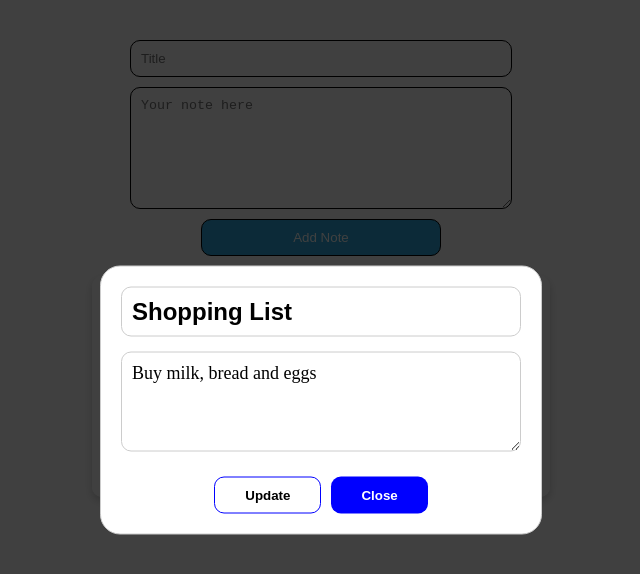
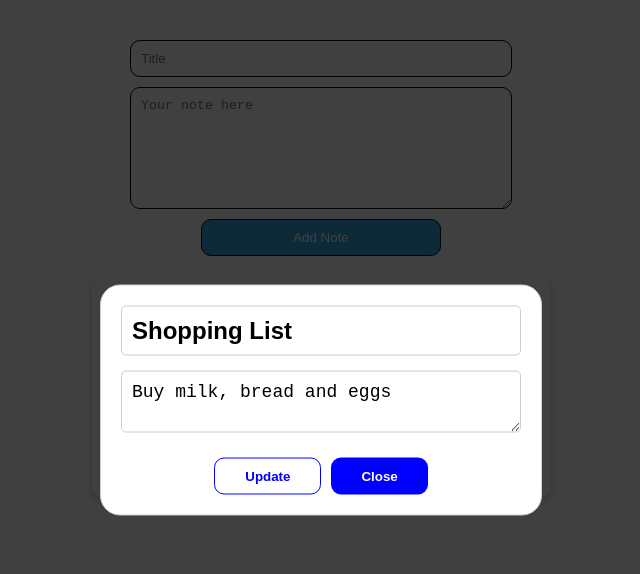
Before and after one commit to TOMLUCA7/QuickNotes, a React (Vite) app: page / in a window 1280 px wide. Both pictures are taken after a click on the element 523 px from the left and 386 px from the top of the page. Shown: the top 574 px of the page, without its empty margins (319-959 px from the left). Built offline with nearby package versions, Linux system fonts and the light colour scheme.

Commit message:
refactor: Migrate inline styles to dedicated CSS files for `NotesList`, `AddNote`, and `EditNoteFields`, and remove the `EditNote` component.

```diff
--- a/components/AddNote/AddNote.css
+++ b/components/AddNote/AddNote.css
@@ -0,0 +1,33 @@
+.add-note-container {
+    flex-direction: column;
+    display: flex;
+    align-items: center;
+    justify-content: center;
+}
+
+.add-note-title {
+    width: 30%;
+    padding: 10px;
+    margin-bottom: 10px;
+    border-radius: 10px;
+    border: 1px solid black;
+}
+
+.add-note-text {
+    width: 30%;
+    height: 100px;
+    padding: 10px;
+    margin-bottom: 10px;
+    border-radius: 10px;
+    border: 1px solid black;
+}
+
+.add-note-button {
+    width: 20%;
+    padding: 10px;
+    margin-bottom: 10px;
+    border-radius: 10px;
+    background-color: #119dd9de;
+    color: white;
+    border: 1px solid black;
+}
--- a/components/AddNote/AddNote.jsx
+++ b/components/AddNote/AddNote.jsx
@@ -1,4 +1,5 @@
-import React, {useState} from 'react'
+import {useState} from 'react'
+import './AddNote.css'
 
 const AddNote = ({addNote}) => {
   const [title, setTitle] = useState('');
@@ -12,10 +13,27 @@ const AddNote = ({addNote}) => {
 
 
   return (
-    <div style={{flexDirection: 'column', display: 'flex', alignItems: 'center', justifyContent: 'center'}}>
-      <input style={{width: '30%', padding: '10px', marginBottom: '10px', borderRadius: '10px', border: '1px solid black'}} type="text" placeholder='Title' value={title} onChange={(e) => setTitle(e.target.value)} />
-      <textarea style={{width: '30%', height: '100px', padding: '10px', marginBottom: '10px', borderRadius: '10px', border: '1px solid black'}} type="text" placeholder='Your note here' value={text} onChange={(e) => setText(e.target.value)} />
-      <button onClick={handleAddClick} style={{width: '20%', padding: '10px', marginBottom: '10px', borderRadius: '10px', backgroundColor: '#119dd9de', color: 'white', border: '1px solid black'}} >Add Note</button>
+    <div className='add-note-container'>
+      <input
+        className='add-note-title'
+        type="text"
+        placeholder='Title'
+        value={title}
+        onChange={(e) => setTitle(e.target.value)}
+      />
+      <textarea
+        className='add-note-text'
+        type="text"
+        placeholder='Your note here'
+        value={text}
+        onChange={(e) => setText(e.target.value)}
+      />
+      <button
+        className='add-note-button'
+        onClick={handleAddClick}
+      >
+        Add Note
+      </button>
     </div>
   )
 }
--- a/components/EditNoteFields/EditNoteFields.css
+++ b/components/EditNoteFields/EditNoteFields.css
@@ -0,0 +1,20 @@
+.edit-note-fields-container {
+    display: flex;
+    flex-direction: column;
+    gap: 15px;
+}
+
+.edit-note-fields-title {
+    font-size: 24px;
+    font-weight: bold;
+    padding: 10px;
+    border: 1px solid #ccc;
+    border-radius: 5px;
+}
+
+.edit-note-fields-text {
+    font-size: 18px;
+    padding: 10px;
+    border: 1px solid #ccc;
+    border-radius: 5px;
+}
--- a/components/EditNoteFields/EditNoteFields.jsx
+++ b/components/EditNoteFields/EditNoteFields.jsx
@@ -1,38 +1,19 @@
-import React from 'react'
+import './EditNoteFields.css'
 
 const EditNoteFields = ({editTitle, editText, setEditTitle, setEditText}) => {
   return (
-    <div style={{ display: 'flex', flexDirection: 'column', gap: '15px' }}>
+    <div className='edit-note-fields-container'>
         <input
           type="text"
           value={editTitle}
           onChange={(e) => setEditTitle(e.target.value)}
-              style={{
-                fontSize: '24px',
-                fontWeight: 'bold',
-                padding: '10px',
-                borderRadius: '10px',
-                border: '1px solid #ccc',
-                width: '100%',
-                boxSizing: 'border-box'
-              }}
+          className='edit-note-fields-title'
         />
 
-            {/* Text Area */}
         <textarea
           value={editText}
           onChange={(e) => setEditText(e.target.value)}
-              style={{
-                fontSize: '18px',
-                padding: '10px',
-                borderRadius: '10px',
-                border: '1px solid #ccc',
-                width: '100%',
-                minHeight: '100px',
-                fontFamily: 'inherit',
-                resize: 'vertical',
-                boxSizing: 'border-box'
-              }}
+          className='edit-note-fields-text'
         />
     </div>
   )
--- a/components/Note/Note.jsx
+++ b/components/Note/Note.jsx
@@ -1,4 +1,3 @@
-import React from 'react'
 import NotesList from '../NotesList/NotesList'
 
 const Note = ({notes, deleteNote, updateNote}) => {
--- a/components/NotesList/NotesList.css
+++ b/components/NotesList/NotesList.css
@@ -0,0 +1,88 @@
+.notes-list-container {
+    flex-wrap: wrap;
+    flex-direction: row;
+    gap: 10px;
+    display: flex;
+    align-items: center;
+    justify-content: center;
+    padding: 10px;
+    margin-bottom: 5px;
+}
+
+.notes-list-note {
+    cursor: pointer;
+    flex-direction: column;
+    display: flex;
+    align-items: center;
+    justify-content: center;
+    border: 2px solid white;
+    border-radius: 10px;
+    padding: 10px;
+    gap: 10px;
+    width: 200px;
+    box-shadow: 0 4px 8px 0 rgba(0, 0, 0, 0.2);
+}
+
+.notes-list-note-text {
+    color: #119dd9de;
+    overflow: hidden;
+    text-overflow: ellipsis;
+    white-space: nowrap;
+    width: 100%;
+}
+
+.notes-list-note-delete-button {
+    background-color: #d64a4aea;
+    border: 2px solid white;
+    border-radius: 10px;
+    color: white;
+    width: 100px;
+    height: 30px;
+    cursor: pointer;
+}
+
+
+/* Modal */
+
+.modal-content {
+    display: flex;
+    flex-direction: column;
+    gap: 15px;
+}
+
+.modal-buttons {
+    display: flex;
+    justify-content: center;
+    gap: 10px;
+    margin-top: 10px;
+}
+
+/* Update Button */
+.modal-buttons button {
+    padding: 10px 30px;
+    border-radius: 10px;
+    background-color: white;
+    color: blue;
+    border: 1px solid blue;
+    cursor: pointer;
+    font-weight: bold;
+}
+
+.modal-buttons button:hover {
+    background-color: rgb(116, 203, 116);
+    color: white;
+    border: 1px solid rgb(116, 203, 116);
+}
+
+/* Close Button */
+.modal-buttons button:last-child {
+    background-color: blue;
+    color: white;
+    border: none;
+}
+
+.modal-buttons button:last-child:hover {
+    background-color: white;
+    color: rgb(124, 124, 124);
+    border: 1px solid rgb(124, 124, 124);
+}
--- a/components/NotesList/NotesList.jsx
+++ b/components/NotesList/NotesList.jsx
@@ -1,6 +1,7 @@
-import React, { useState } from 'react'
+import { useState } from 'react'
 import Modal from 'react-modal';
 import EditNoteFields from '../EditNoteFields/EditNoteFields';
+import './NotesList.css'
 
 const NotesList = ({notes, deleteNote, updateNote}) => {
   const [modalIsOpen, setIsOpen] = useState(false);
@@ -22,21 +23,21 @@ const NotesList = ({notes, deleteNote, updateNote}) => {
 
 
   return (
-    <div style={{ flexWrap: 'wrap', flexDirection: 'row', gap: '10px', display: 'flex', alignItems: 'center', justifyContent: 'center', padding: '10px', marginBottom: '5px' }}>
+    <div className='notes-list-container'>
       {notes.map(note => (
         <div
           key={note.id}
           // לחיצה על הכרטיס תפתח את המודל
           onClick={() => openModal(note)}
-          style={{ cursor: 'pointer', flexDirection: 'column', display: 'flex', alignItems: 'center', justifyContent: 'center', border: '2px solid white', borderRadius: '10px', padding: '10px', gap: '10px', width: '200px', boxShadow: '0 4px 8px 0 rgba(0, 0, 0, 0.2)' }}
+          className='notes-list-note'
         >
           <h5>{new Date().toDateString()}</h5>
           <h2 style={{ margin: 0 }}>{note.title}</h2>
-          <p style={{ color: "#119dd9de", overflow: 'hidden', textOverflow: 'ellipsis', whiteSpace: 'nowrap', width: '100%' }}>
+          <p className='notes-list-note-text'>
             {note.text}
           </p>
           <button
-            style={{ backgroundColor: '#d64a4aea',border: '2px solid white', borderRadius: '10px', color: 'white', width: '100px', height: '30px', cursor: 'pointer' }}
+            className='notes-list-note-delete-button'
             onClick={(e) => {
               e.stopPropagation();
               deleteNote(note.id);
@@ -61,23 +62,20 @@ const NotesList = ({notes, deleteNote, updateNote}) => {
         }}
       >
         {selectedNote && (
-          <div style={{ display: 'flex', flexDirection: 'column', gap: '15px' }}>
+          <div className='modal-content'>
             {/* text and title Input component */}
-            <EditNoteFields editTitle={editTitle} editText={editText} setEditTitle={setEditTitle} setEditText={setEditText}/>
+            <EditNoteFields
+              editTitle={editTitle}
+              editText={editText}
+              setEditTitle={setEditTitle}
+              setEditText={setEditText}
+            />
 
             {/* Buttons style */}
-            <div style={{ display: 'flex', justifyContent: 'center', gap: '10px', marginTop: '10px' }}>
+            <div className='modal-buttons'>
               {/* Update Button */}
               <button
-                style={{
-                  padding: '10px 30px',
-                  borderRadius: '10px',
-                  backgroundColor: 'white',
-                  color: 'black',
-                  border: '1px solid blue',
-                  cursor: 'pointer',
-                  fontWeight: 'bold'
-                }}
+                className='modal-buttons-update-button'
                 onClick={(e) => {
                   e.stopPropagation();
                   const updatedNote = { ...selectedNote, title: editTitle, text: editText };
@@ -91,15 +89,7 @@ const NotesList = ({notes, deleteNote, updateNote}) => {
               {/* Close Button */}
               <button
                 onClick={closeModal}
-                style={{
-                  padding: '10px 30px',
-                  borderRadius: '10px',
-                  backgroundColor: 'blue',
-                  color: 'white',
-                  border: 'none',
-                  cursor: 'pointer',
-                  fontWeight: 'bold'
-                }}
+                className='modal-buttons-close-button'
               >
                 Close
               </button>
```
Also changed, not shown: components/EditNote/EditNote.jsx (deleted, +0 -9 lines), components/EditNote/EditNote.css (deleted), components/Note/Note.css (deleted). Lines whose indentation alone changed are shown as unchanged.
